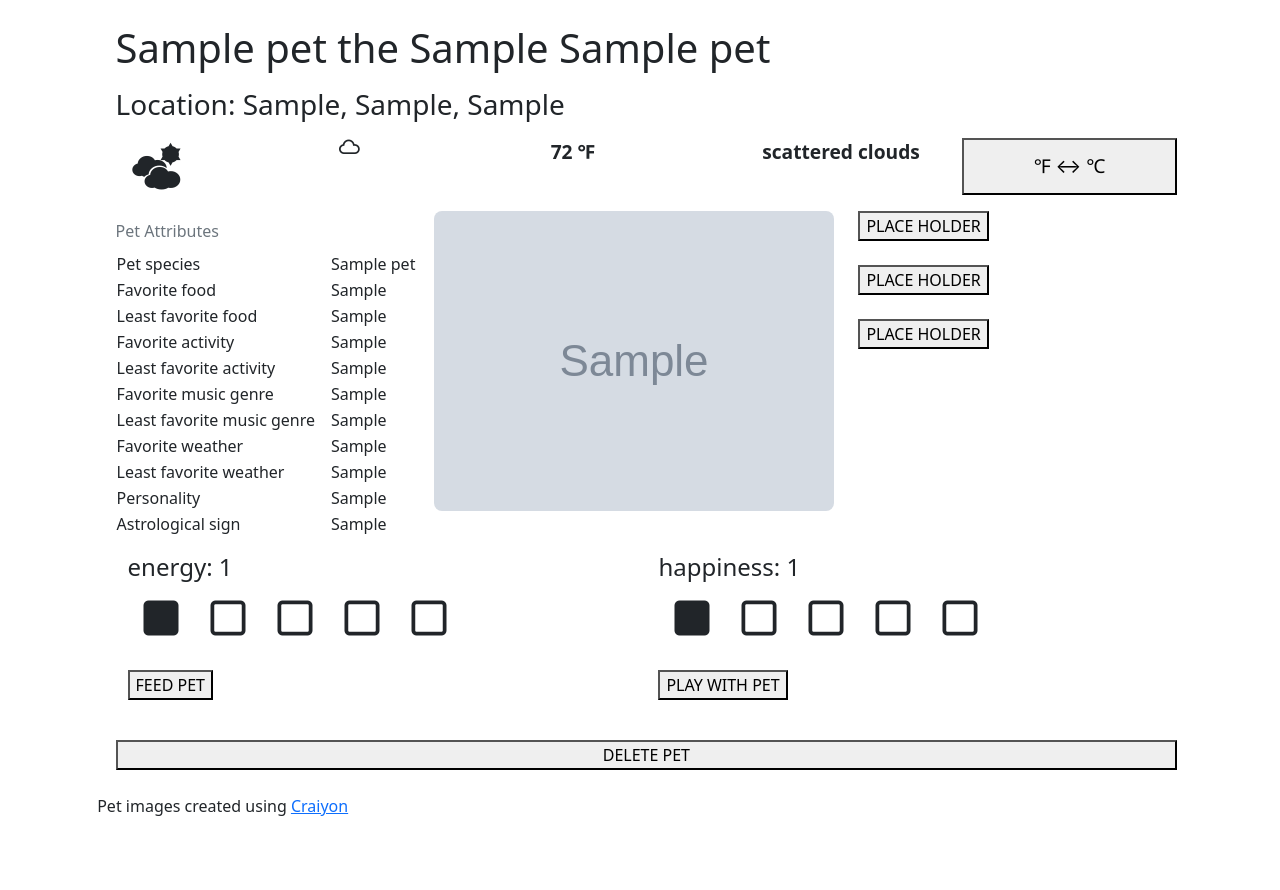
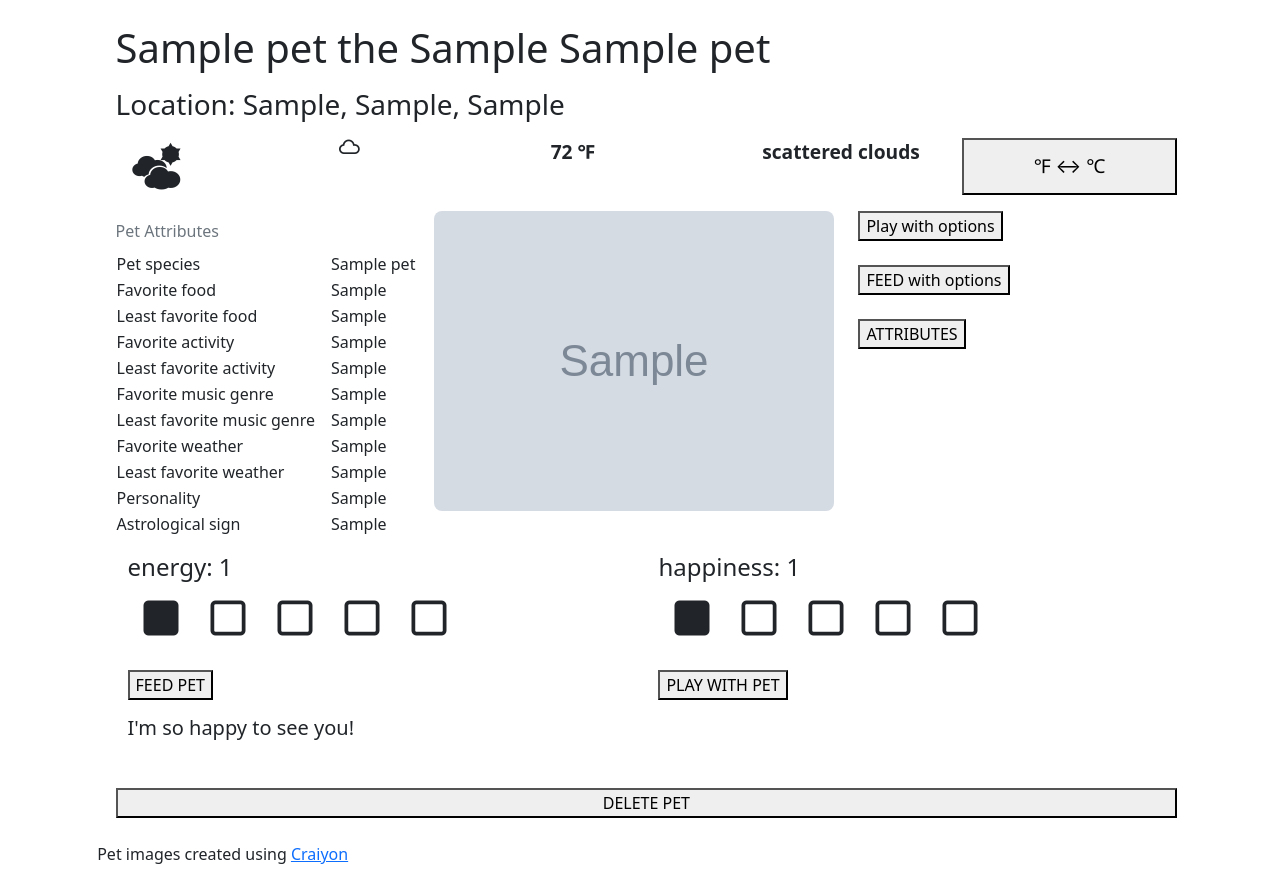
Before and after one commit to hanazzz/virtual-pet-app, a Flask app: page /pet in a window 1280 px wide. Shown: the part 32-922 px from the top of the page. Before the commit the page ends 848 px from the top, so only its background shows below. Run offline with Flask 2, Linux system fonts and the light colour scheme; the visitor is signed in with stand-in values (Sample User, id 1); tables that the repository leaves empty hold one stand-in row (values such as "Sample post"); grey boxes marked "Sample" are stand-in pictures; some libraries are stand-ins or nearby versions.

Commit message:
Created Play component. Moved initialization of energy and happiness states to CurrentPet component to be able to pass it down to child components.

```diff
--- a/static/react/app/currentPet/CurrentPet.jsx
+++ b/static/react/app/currentPet/CurrentPet.jsx
@@ -7,7 +7,20 @@ function CurrentPet(props) {
   const { pet } = props;
   const { setPetData } = props;
 
-  // alert('Your pet is so cute!');
+  // If stat data is in local storage, set as initial  state value.
+  // If not, use initialStat passed through as prop (data retrieved from db at user log in).
+  const energyInStorage = JSON.parse(localStorage.getItem('energy'));
+  const [energy, setEnergy] = React.useState(
+    Number.isInteger(energyInStorage) ? energyInStorage : pet.energy,
+  );
+
+  const happinessInStorage = JSON.parse(localStorage.getItem('happiness'));
+  const [happiness, setHappiness] = React.useState(
+    Number.isInteger(happinessInStorage) ? happinessInStorage : pet.happiness,
+  );
+
+  const [mood, setMood] = React.useState("I'm so happy to see you!");
+
   console.log('*** Existing pet data, rendering CurrentPet ***');
 
   function deletePet() {
@@ -28,7 +41,6 @@ function CurrentPet(props) {
 
   return (
     <div id="current-pet" className="row">
-      {/* <h1>Your Pet</h1> */}
 
       <h1 className="row">
         {/* eslint-disable-next-line react/jsx-one-expression-per-line */}
@@ -52,20 +64,25 @@ function CurrentPet(props) {
           />
         </div>
         <div className="col">
-          <button type="button">PLACE HOLDER</button>
+          {/* <button type="button" onClick={handlePlay}>PLAY with options</button> */}
+          <Play setHappiness={setHappiness} happiness={happiness} setMood={setMood} />
           <br />
           <br />
-          <button type="button">PLACE HOLDER</button>
+          <button type="button">FEED with options</button>
           <br />
           <br />
-          <button type="button">PLACE HOLDER</button>
+          <button type="button">ATTRIBUTES</button>
         </div>
       </div>
 
       <div id="stats" className="row">
-        <Stat initialStat={pet.energy} statName="energy" statInteraction="FEED PET" />
+        <Stat statName="energy" statInteraction="FEED PET" stat={energy} setStat={setEnergy} />
 
-        <Stat initialStat={pet.happiness} statName="happiness" statInteraction="PLAY WITH PET" />
+        <Stat statName="happiness" statInteraction="PLAY WITH PET" stat={happiness} setStat={setHappiness} />
+      </div>
+
+      <div id="mood" className="row">
+        <h5>{mood}</h5>
       </div>
 
       <br />
--- /dev/null
+++ b/static/react/app/currentPet/Play.jsx
@@ -0,0 +1,76 @@
+/* eslint-disable dot-notation */
+// eslint-disable-next-line no-unused-vars
+function Play(props) {
+  const { setHappiness, happiness, setMood } = props;
+  const [activitySlots, setActivitySlots] = React.useState([]);
+  let activities = {};
+
+  function handlePlayChoice(evt) {
+    const activity = evt.target.id;
+    const statChange = Number(activities[activity]['value']);
+    const response = activities;
+    console.log(statChange);
+    console.log(happiness + statChange);
+    // Check to make sure stat doesn't go over 5 or under 0
+    if ((happiness + statChange) <= 0) {
+      setHappiness(0);
+    } else if ((happiness + statChange) >= 5) {
+      setHappiness(5);
+    } else {
+      setHappiness(happiness + statChange);
+    }
+    setMood(response);
+  }
+
+  function handlePlay() {
+    fetch('/play')
+      .then((response) => response.json())
+      .then((responseJson) => {
+        activities = responseJson;
+        console.log(activities);
+        const btns = Object.keys(activities).map((activity) => (
+          <button
+            type="button"
+            id={activity}
+            onClick={handlePlayChoice}
+            data-bs-dismiss="modal"
+          >
+            {activity}
+          </button>
+        ));
+        setActivitySlots(btns);
+      });
+  }
+
+  return (
+    <>
+      <button type="button" data-bs-toggle="modal" data-bs-target="#activity-modal" onClick={handlePlay}>
+        Play with options
+      </button>
+
+      <div className="modal fade" id="activity-modal" tabIndex="-1" aria-hidden="true">
+        <div className="modal-dialog">
+          <div className="modal-content">
+            <div className="modal-header">
+              <h5 className="modal-title">PLAY</h5>
+              <button type="button" className="btn-close" data-bs-dismiss="modal" aria-label="Close" />
+            </div>
+            <div className="modal-body">
+              {activitySlots}
+              <br />
+              <button type="button" className="btn btn-secondary" data-bs-dismiss="modal">Close</button>
+            </div>
+            {/* <div className="modal-footer">
+              </div> */}
+          </div>
+        </div>
+      </div>
+    </>
+  );
+}
+
+Play.propTypes = {
+  setHappiness: PropTypes.func.isRequired,
+  happiness: PropTypes.number.isRequired,
+  setMood: PropTypes.func.isRequired,
+};
--- a/static/react/app/currentPet/Stat.jsx
+++ b/static/react/app/currentPet/Stat.jsx
@@ -5,14 +5,9 @@
 // eslint-disable-next-line no-unused-vars
 function Stat(props) {
   // Get initialStat from petData (which is from db)
-  const { initialStat, statName, statInteraction } = props;
+  // eslint-disable-next-line object-curly-newline
+  const { statName, statInteraction, stat, setStat } = props;
 
-  // If stat data is in local storage, set as initial  state value.
-  // If not, use initialStat passed through as prop (data retrieved from db at user log in).
-  const statInStorage = JSON.parse(localStorage.getItem(statName));
-  const [stat, setStat] = React.useState(
-    Number.isInteger(statInStorage) ? statInStorage : initialStat,
-  );
   // eslint-disable-next-line prefer-const
   let intervalID = null;
   // Add stat data to local storage or update if already present. Updates whenever stat changes.
@@ -60,7 +55,8 @@ function Stat(props) {
 }
 
 Stat.propTypes = {
-  initialStat: PropTypes.number.isRequired,
   statName: PropTypes.string.isRequired,
   statInteraction: PropTypes.string.isRequired,
+  stat: PropTypes.number.isRequired,
+  setStat: PropTypes.func.isRequired,
 };
--- a/templates/pet.html
+++ b/templates/pet.html
@@ -20,6 +20,7 @@
     <script src="/static/react/app/currentPet/WeatherDisplay.jsx" type="text/jsx"></script>
     <script src="/static/react/app/currentPet/StatDisplay.jsx" type="text/jsx"></script>
     <script src="/static/react/app/currentPet/Stat.jsx" type="text/jsx"></script>
+    <script src="/static/react/app/currentPet/Play.jsx" type="text/jsx"></script>
     <script src="/static/react/app/currentPet/CurrentPet.jsx" type="text/jsx"></script>
     <script src="/static/react/app/PetGenerator.jsx" type="text/jsx"></script>
     <script src="/static/react/app/App.jsx" type="text/jsx"></script>
```
Also changed, not shown: .eslintrc.json.
